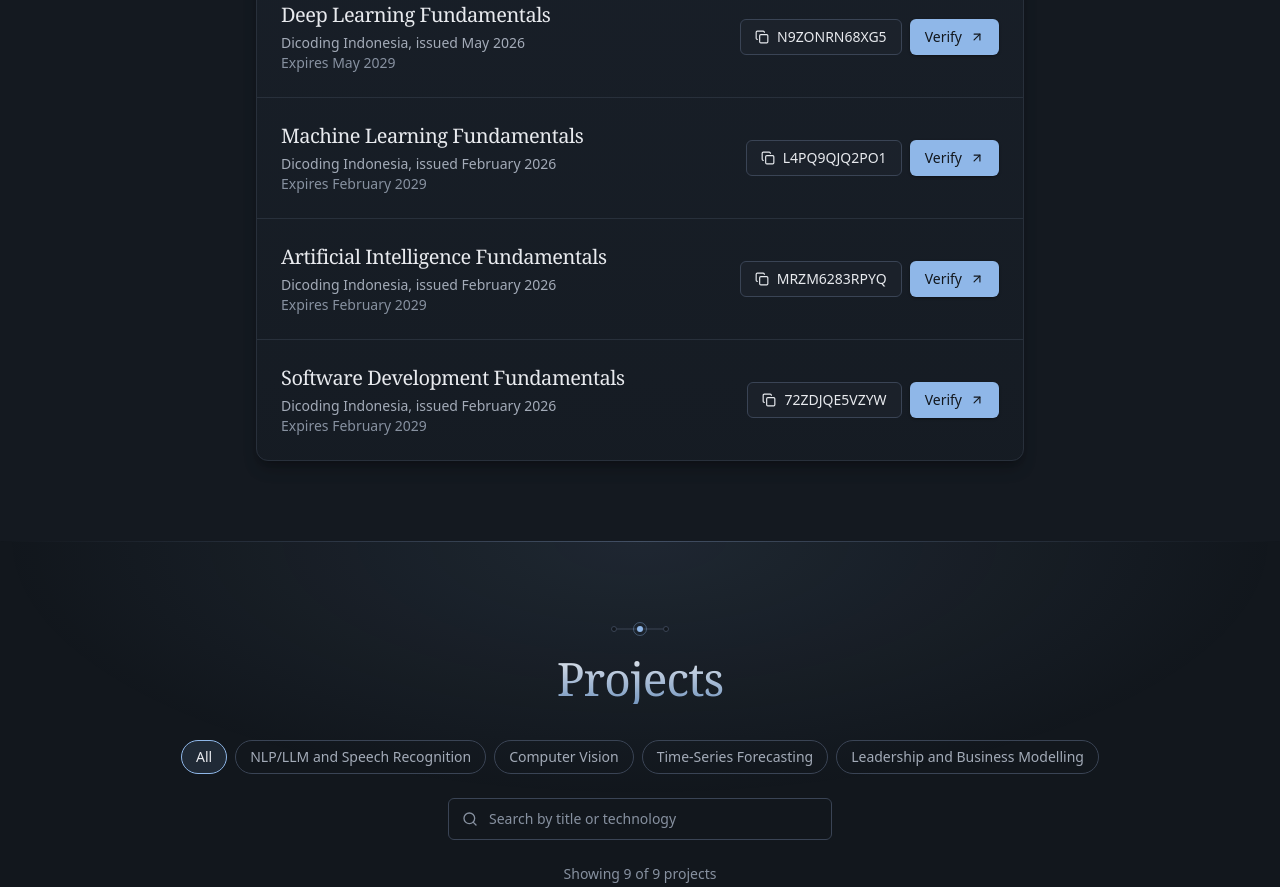
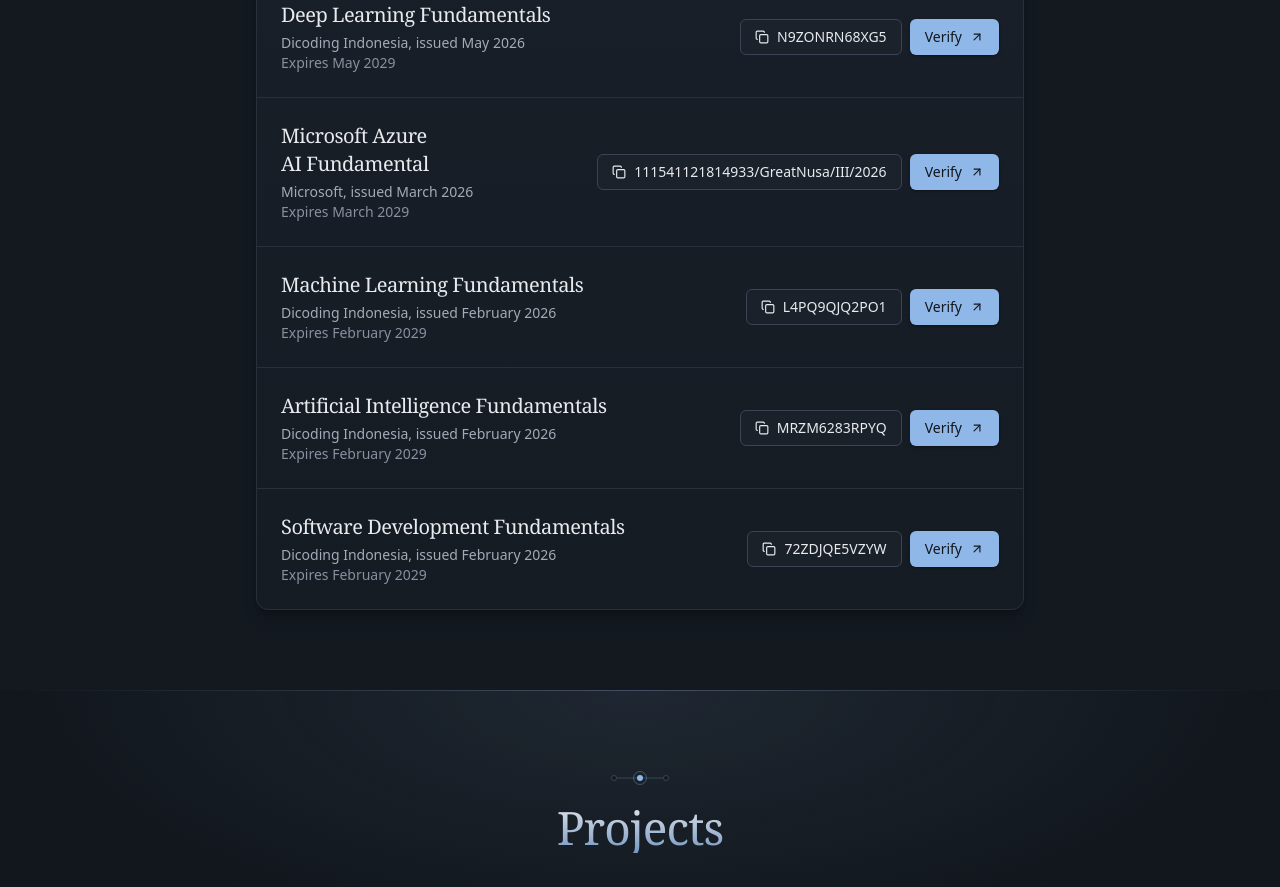
Before and after one commit to suherln/MyPortofolio, a React (Vite) app: page / in a window 1280 px wide. Shown: the part 2520-3407 px from the top of the page. Built offline with nearby package versions, Linux system fonts and the light colour scheme.

Commit message:
feat: add certificate to credentials at src/data/portofolioData.ts

```diff
--- a/src/data/portfolioData.ts
+++ b/src/data/portfolioData.ts
@@ -652,6 +652,15 @@ export const portfolioData: PortfolioData = {
       verificationCode: "N9ZONRN68XG5"
     },
     {
+      id: "cert-azr-ai",
+      name: "Microsoft Azure AI Fundamental",
+      issuer: "Microsoft",
+      issued: "March 2026",
+      expires: "March 2029",
+      credentialUrl: "https://www.linkedin.com/in/suherlan/overlay/Certifications/1699137480/treasury/?profileId=ACoAAEeYLckBj1U2FQHBxCsFyEzin18IxJHGVdM",
+      verificationCode: "111541121814933/GreatNusa/III/2026"
+    },
+    {
       id: "cert-ml-fund",
       name: "Machine Learning Fundamentals",
       issuer: "Dicoding Indonesia",
```
